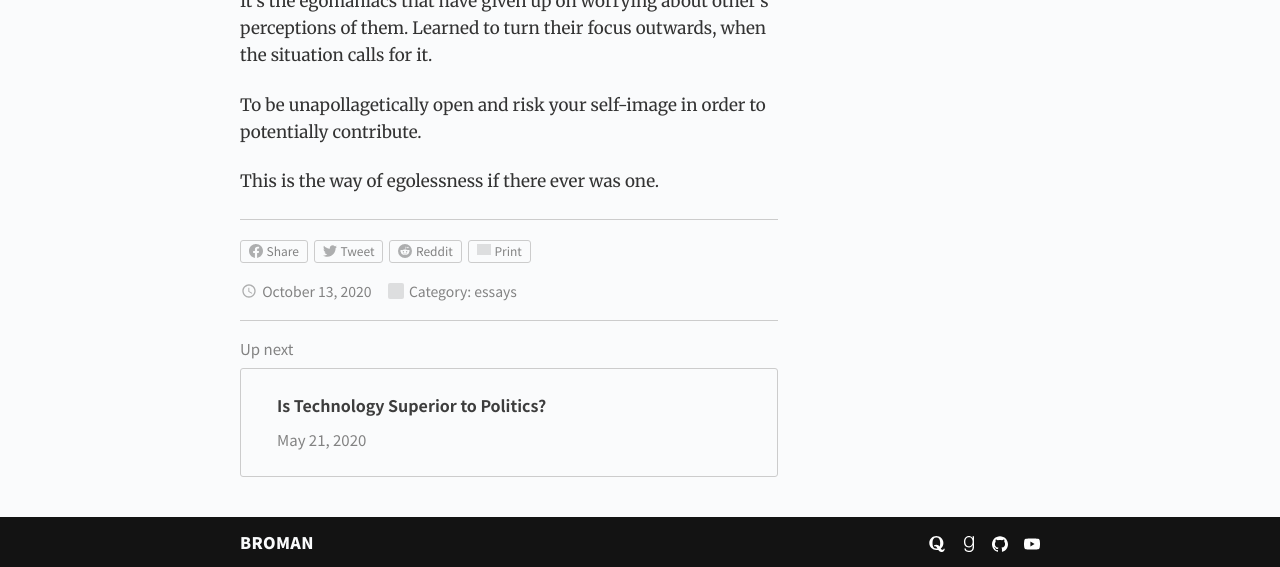
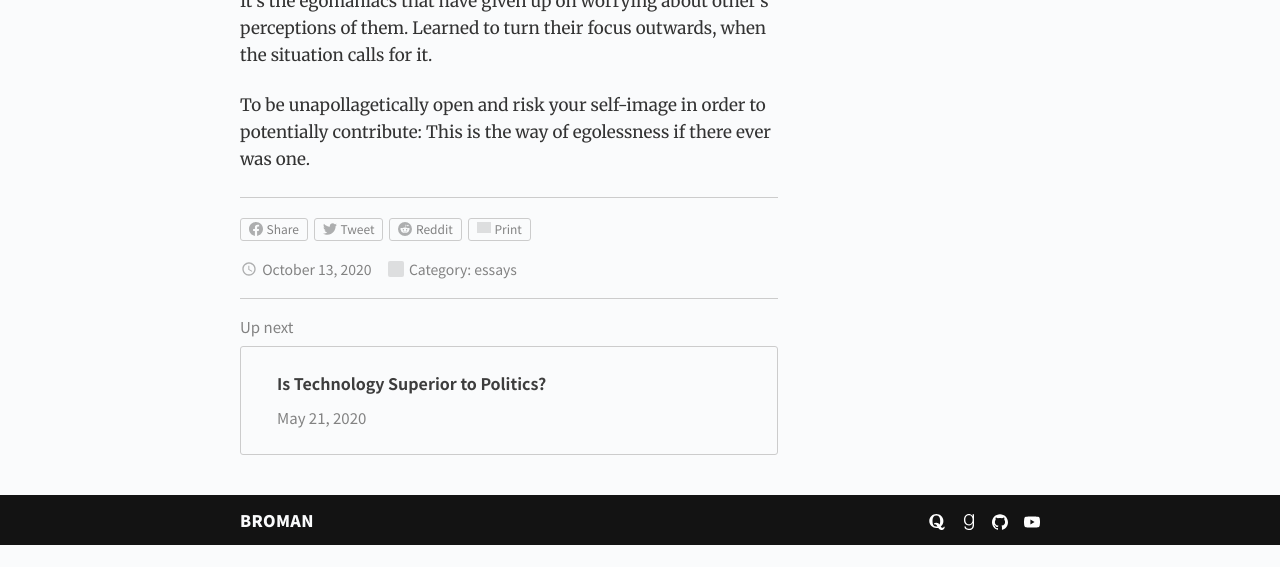
Before and after one commit to gdbroman/broman.blog, a Jekyll site: the page built from _posts/2020/2020-10-13-shyness-is-egoism.md, in a window 1280 px wide and 900 px high, scrolled down 659 px, cut to the strip 333-900 px from the top of the window. Built offline with Jekyll 4.4.1, drawn with Linux system fonts in a browser that asks for light colours; after the commit the page ends 1537 px from its top, so only the background shows below that; grey boxes are pictures that could not be loaded.

Commit message:
revision

```diff
--- a/_posts/2020/2020-10-13-shyness-is-egoism.md
+++ b/_posts/2020/2020-10-13-shyness-is-egoism.md
@@ -15,6 +15,4 @@ Those we call humble and egoless are simply hiding behind culturally acceptable
 
 It's the egomaniacs that have given up on worrying about other's perceptions of them. Learned to turn their focus outwards, when the situation calls for it.
 
-To be unapollagetically open and risk your self-image in order to potentially contribute.
-
-This is the way of egolessness if there ever was one.
+To be unapollagetically open and risk your self-image in order to potentially contribute: This is the way of egolessness if there ever was one.
```
